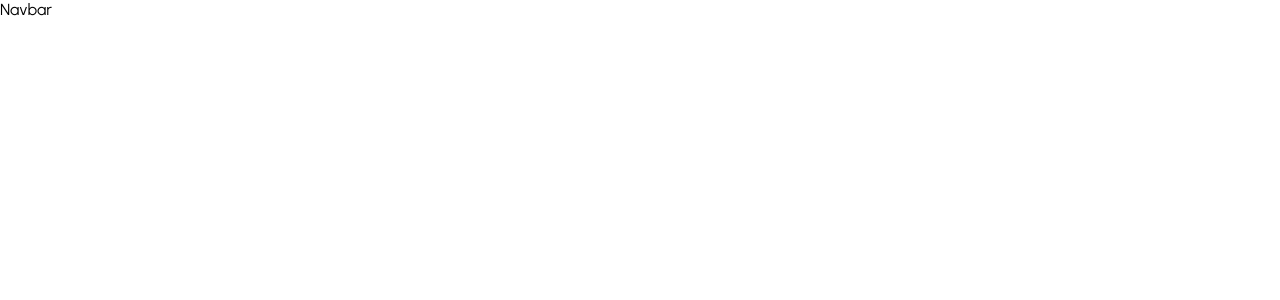
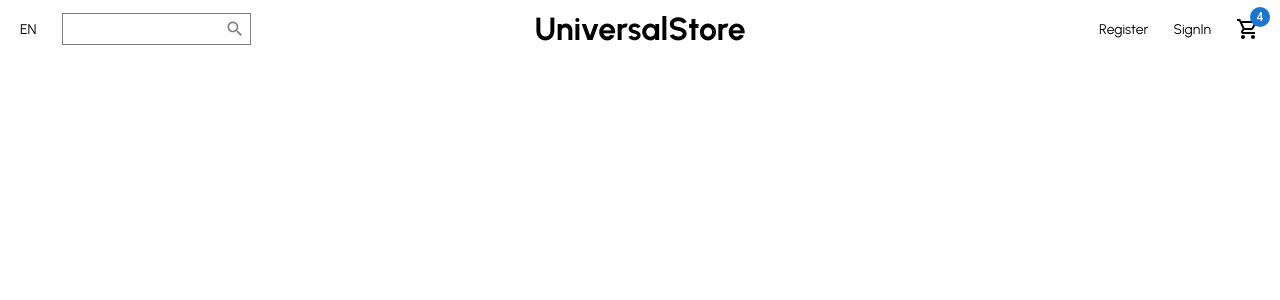
Before and after one commit to LalithaRamanaV/universal-store, a React (Create React App) app in the folder universe/: page / in a window 1280 px wide. Shown: the top 300 px of the page. Built offline with nearby package versions, Linux system fonts and the light colour scheme.

Commit message:
build: updated navbar

```diff
--- a/universe/package.json
+++ b/universe/package.json
@@ -3,6 +3,10 @@
   "version": "0.1.0",
   "private": true,
   "dependencies": {
+    "@emotion/react": "^11.9.0",
+    "@emotion/styled": "^11.8.1",
+    "@mui/icons-material": "^5.8.2",
+    "@mui/material": "^5.8.2",
     "@testing-library/jest-dom": "^5.16.4",
     "@testing-library/react": "^13.3.0",
     "@testing-library/user-event": "^13.5.0",
--- a/universe/src/components/Navbar.jsx
+++ b/universe/src/components/Navbar.jsx
@@ -1,8 +1,82 @@
 import React from 'react'
+import styled from "styled-components"
+import SearchOutlinedIcon from '@mui/icons-material/SearchOutlined';
+import { Badge } from '@mui/material';
+import ShoppingCartOutlinedIcon from '@mui/icons-material/ShoppingCartOutlined';
 
+const Container = styled.div`
+  height:60px;
+
+`
+const Wrapper = styled.div`
+ padding:10px 20px;
+ align-items:center;
+ display:flex;
+ justify-content:space-between;
+
+`
+const Left = styled.div`
+flex:1;
+display:flex;
+align-items:center;
+`
+const Right = styled.div`
+flex:1;
+display:flex;
+align-items:center;
+justify-content:flex-end;
+`
+const Center = styled.div`
+flex:1;
+text-align:center;
+`
+const Language = styled.span`
+cursor:pointer;
+font-size:14px;
+`
+const SearchContainer = styled.div`
+display:flex;
+align-items:center;
+border:0.5px solid gray;
+margin-left:25px;
+padding:5px;
+`
+const Input = styled.input`
+border:none;
+`
+const Logo = styled.h1`
+font-size:bold;
+`
+const MenuItem = styled.div`
+font-size:14px;
+cursor:pointer;
+margin-left:25px;
+`
 const Navbar = () => {
   return (
-    <div>Navbar</div>
+    <Container>
+        <Wrapper>
+            <Left>
+                <Language>EN</Language>
+                <SearchContainer>
+                <Input/>
+                <SearchOutlinedIcon style={{color:"gray", fontSize:20}}/>
+                </SearchContainer>
+            </Left>
+            <Center>
+                <Logo>UniversalStore</Logo>
+            </Center>
+            <Right>
+              <MenuItem>Register</MenuItem>
+              <MenuItem>SignIn</MenuItem>
+              <MenuItem>
+              <Badge badgeContent={4} color="primary">
+              <ShoppingCartOutlinedIcon />
+              </Badge>
+              </MenuItem>
+            </Right>
+        </Wrapper>
+    </Container>
   )
 }
 
--- a/universe/src/pages/Home.jsx
+++ b/universe/src/pages/Home.jsx
@@ -3,7 +3,7 @@
 
 const Home = () => {
   return (
-    <div>
+    <div className="container">
         <Navbar/>
     </div>
   )
```
Also changed, not shown: 2 other files (tests, documents, lock files or other folders).
